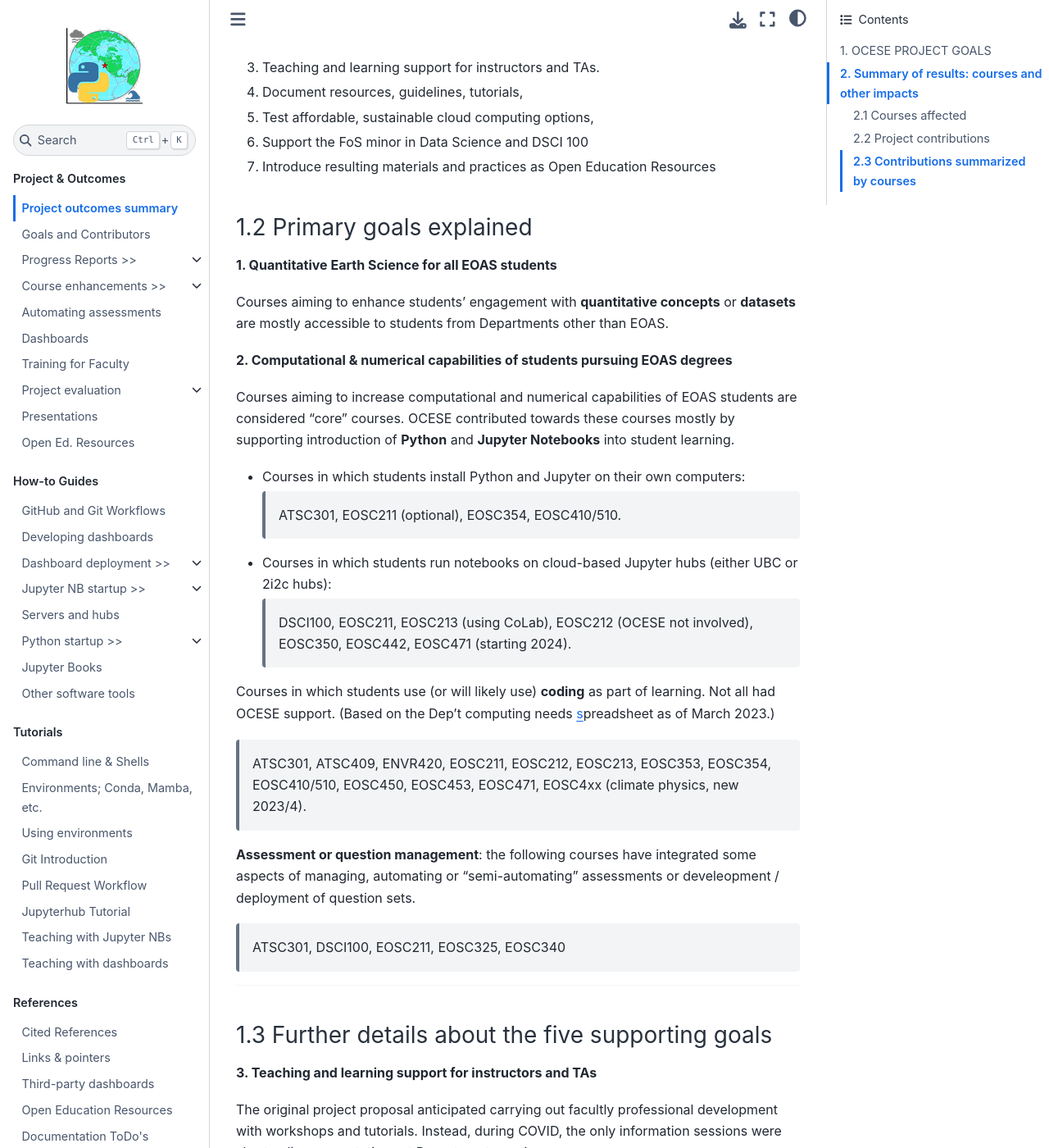
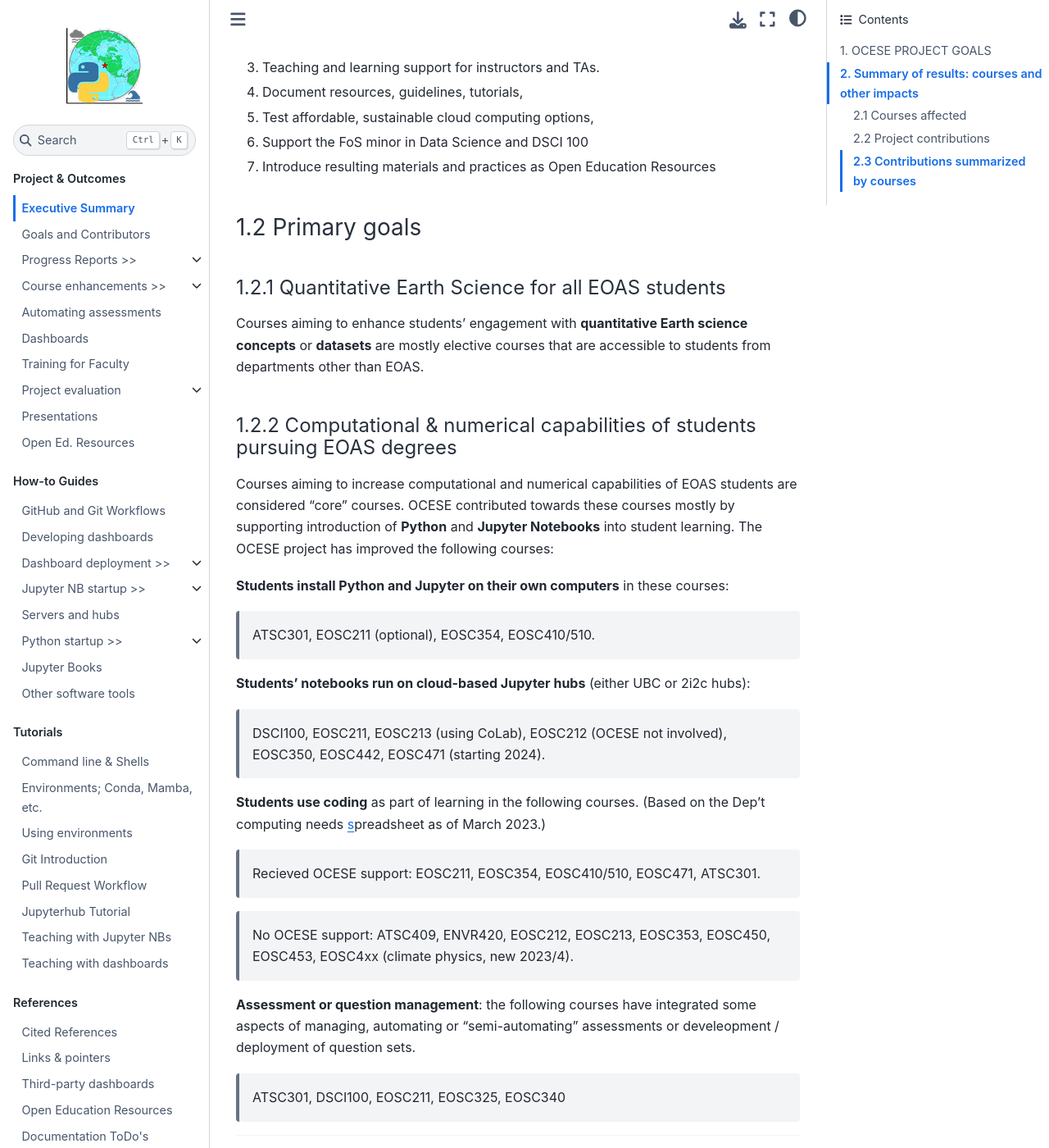
Before and after one commit to eoas-ubc/eoas-ubc.github.io, a Jupyter Book: the page built from docs/execsum.md, in a window 1280 px wide and 1400 px high, scrolled down 484 px. Shown: the whole window at 82% size. Built offline with Jupyter Book 1.0.4 settings and Sphinx 7.4.7 and the Sphinx Book theme 1.1.4, drawn with Linux system fonts in a browser that asks for light colours; pages that are not in the unit, such as notebooks, are missing from menus; some of the changed text lies outside the part shown.

Commit message:
to May 15

````diff
--- a/docs/_toc.yml
+++ b/docs/_toc.yml
@@ -4,7 +4,7 @@ parts:
 - caption: Project & Outcomes
   chapters:
   - file: execsum
-    title: Project outcomes summary
+    title: Executive Summary
   - file: project-outline
   - file: progress
     title: Progress Reports >>
--- a/docs/execsum.md
+++ b/docs/execsum.md
@@ -1,4 +1,4 @@
-# OCESE project outcomes summary
+# OCESE project Executive Summary
 
 ## 1. OCESE PROJECT GOALS
 
@@ -17,27 +17,29 @@
 6. Support the FoS minor in Data Science and DSCI 100
 7. Introduce resulting materials and practices as Open Education Resources
 
-### 1.2 Primary goals explained
+### 1.2 Primary goals
 
-**1. Quantitative Earth Science for all EOAS students**
+#### 1.2.1 Quantitative Earth Science for all EOAS students
 
-Courses aiming to enhance students' engagement with **quantitative concepts** or **datasets** are mostly accessible to students from Departments other than EOAS.
+Courses aiming to enhance students' engagement with **quantitative Earth science concepts** or **datasets** are mostly elective courses that are accessible to students from departments other than EOAS.
 
-**2. Computational & numerical capabilities of students pursuing EOAS degrees**
+#### 1.2.2 Computational & numerical capabilities of students pursuing EOAS degrees
 
-Courses aiming to increase computational and numerical capabilities of EOAS students are considered "core" courses. OCESE contributed towards these courses mostly by supporting introduction of **Python** and **Jupyter Notebooks** into student learning.
+Courses aiming to increase computational and numerical capabilities of EOAS students are considered "core" courses. OCESE contributed towards these courses mostly by supporting introduction of **Python** and **Jupyter Notebooks** into student learning. The OCESE project has improved the following courses:
 
-* Courses in which students install Python and Jupyter on their own computers:
+**Students install Python and Jupyter on their own computers** in these courses:
 
   >ATSC301, EOSC211 (optional), EOSC354, EOSC410/510.
 
-* Courses in which students run notebooks on cloud-based Jupyter hubs (either UBC or 2i2c hubs):
+**Students' notebooks run on cloud-based Jupyter hubs** (either UBC or 2i2c hubs):
 
   >DSCI100, EOSC211, EOSC213 (using CoLab), EOSC212 (OCESE not involved), EOSC350, EOSC442, EOSC471 (starting 2024).
 
-Courses in which students use (or will likely use) **coding** as part of learning. Not all had OCESE support. (Based on the Dep't computing needs [s](https://docs.google.com/spreadsheets/d/1Lg9wLZYwIHSVyXzFPO3096d8eLvL6oLn9lShOosBBok/edit#gid=0)preadsheet as of March 2023.)
+**Students use coding** as part of learning in the following courses. (Based on the Dep't computing needs [s](https://docs.google.com/spreadsheets/d/1Lg9wLZYwIHSVyXzFPO3096d8eLvL6oLn9lShOosBBok/edit#gid=0)preadsheet as of March 2023.)
 
->ATSC301, ATSC409, ENVR420, EOSC211, EOSC212, EOSC213, EOSC353, EOSC354, EOSC410/510, EOSC450, EOSC453, EOSC471, EOSC4xx (climate physics, new 2023/4).
+>Recieved OCESE support: EOSC211, EOSC354, EOSC410/510, EOSC471, ATSC301.
+
+>No OCESE support: ATSC409, ENVR420, EOSC212, EOSC213, EOSC353, EOSC450, EOSC453, EOSC4xx (climate physics, new 2023/4).
 
 **Assessment or question management**: the following courses have integrated some aspects of managing, automating or "semi-automating" assessments or develeopment / deployment of question sets.
 
@@ -45,7 +47,7 @@ Courses in which students use (or will likely use) **coding** as part of learnin
 
 ---
 
-### 1.3 Further details about the five supporting goals
+### 1.3 Five supporting goals
 
 **3. Teaching and learning support for instructors and TAs**
 
@@ -67,7 +69,7 @@ Project outcomes associated with implenting cloud computing facilities to host s
 
 DSCI100 is taught in the UBC Department of Statistics, but this new Python section was first taught by Prof. L. Heagy of the Dep't of EOAS in winter 2023. This major course adapation involved the following activities carried out between 2021 and 2023.
 
-* Adapting the R-based textbook to Python.
+* Adapting the R-based textbook to Python. The result is [online](https://python.datasciencebook.ca/intro.html), and the [source is on GitHub](https://github.com/UBC-DSCI/introduction-to-datascience-python).
 * Adapting all learning worksheets from R to Python.
 * Adapting teaching materials (slide decks, classroom materials, etc.) from R to Python.
 * Teaching the first "Python cohort" of this course.
@@ -104,13 +106,13 @@ Seven types of contributions emerged from OCESE project work:
 3. Data gathered about students’ and instructors’ experiences.
 4. Consulting regarding content, learning, pedagogy, or logistics.
 5. Resources: Guidelines for Python, JNBs, GitHub, dashboards, etc.
-6. Faculty professional development: COVID  mainly 1-on-1 consulting.
-7. Dissemination: 6 UBC events and 5 events beyond UBC.
+6. Faculty professional development: COVID caused this to be delived mainly as 1-on-1 consulting.
+7. Dissemination: Six UBC events and 5 events beyond UBC.
 
 **Further details**
 
 1. **Python Jupyter Notebooks** were introduced for 8 courses; 6 core EOAS courses plus EOSC442 and DSCI100.
-2. **Dashboards** used (or planned) in 10 courses, 5 each core and service. Assignments rely on dashboards in 5 courses, others are used for demonstration, class activities or optional.
+2. **Dashboards** are used (or planned) in 10 courses, 5 each core EOAS courses and service (or elective) courses. Assignments rely on dashboards in 5 courses, others use dashboards for demonstration, class activities or as optional enrichment resources. [Fifteen apps were designed and built](dashboards.md). Eleven are live to view. Code will be made publically accessible on GitHub. Much was learned about techniques for designing, building, deploying and teaching or learning. Corresponding guidelines have been included; see "Guides" and "Tutorials" sections of the left-hand menu.
 3. **Data** gathered from or about students in 6 courses for feedback on dashboards or JNBs. Other data include discussion threads (TAs, instructors & developers), midterm course feedback, and surveys about prior knowledge & needs during COVID.
 4. **Consulting, or support for EOAS faculty**
    * The work of improving all 25 courses included consulting with corresponding instructors and teaching assistants about content, activities, and/or assessments.
@@ -136,6 +138,15 @@ The seven types of contributions addressed our project goals 1 and 2 in targeted
 ```
 <BR>
 
+Converting courses to Python involved the following aspects:
+
+```{image} images/table-courseconversions.png
+:alt: ocese outcomes by type
+:align: center
+```
+<BR>
+
+
 The seven types of project outcomes contributed in ways not related to specific coures as follows:
 
 ```{image} images/table-notcourses.png
````
Also changed, not shown: docs/course_materials.md (+1 -1 lines), docs/images/enrols.png, docs/images/table-courseconversions.png (added), docs/images/table-enhance-cns.png, docs/images/table-expose-to-qes.png, docs/images/table-notcourses.png.
